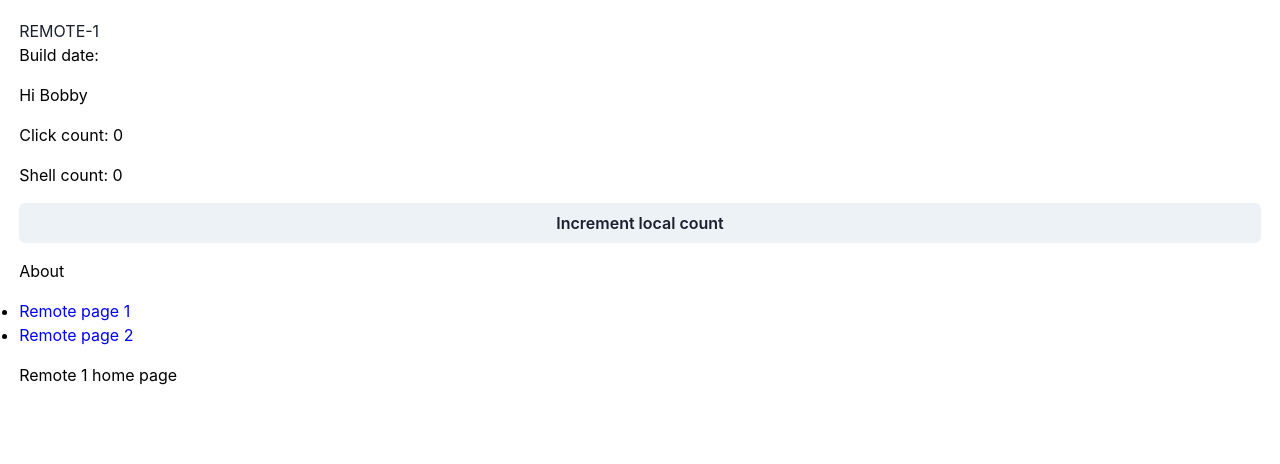
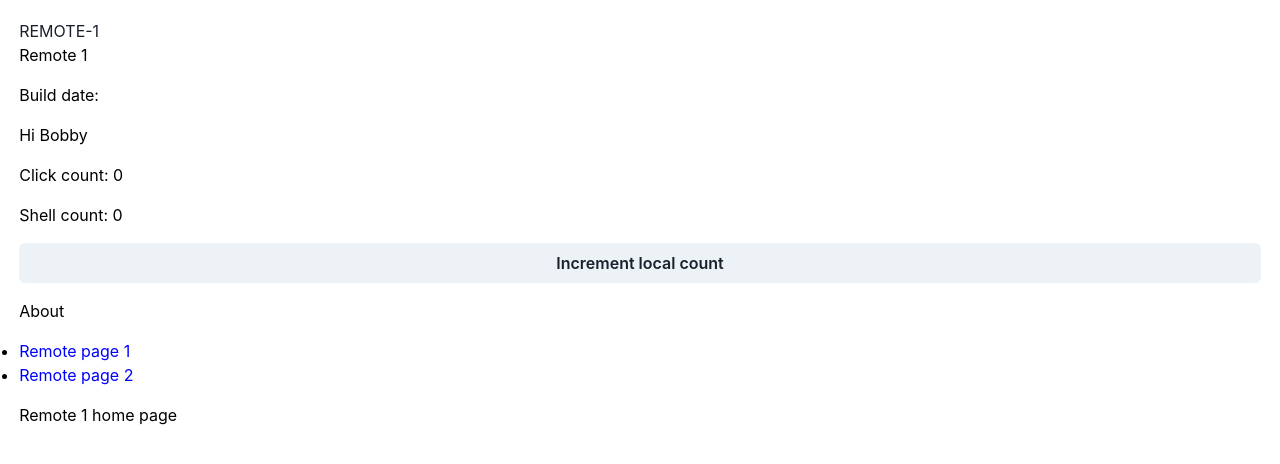
Before and after one commit to coryhouse/remote-1, a React app: page / in a window 1280 px wide. Shown: the top 464 px of the page. Built offline with nearby package versions, Linux system fonts and the light colour scheme.

Commit message:
add heading

```diff
--- a/src/components/RemoteOne.tsx
+++ b/src/components/RemoteOne.tsx
@@ -25,6 +25,7 @@ export default function RemoteOne({
 
   return (
     <Flex color="#000" gap="1rem" direction="column">
+      <h2>Remote 1</h2>
       <p>Build date: {buildDate}</p>
       <p>Hi {user.name}</p>
       <Text>Click count: {count} </Text>
```
